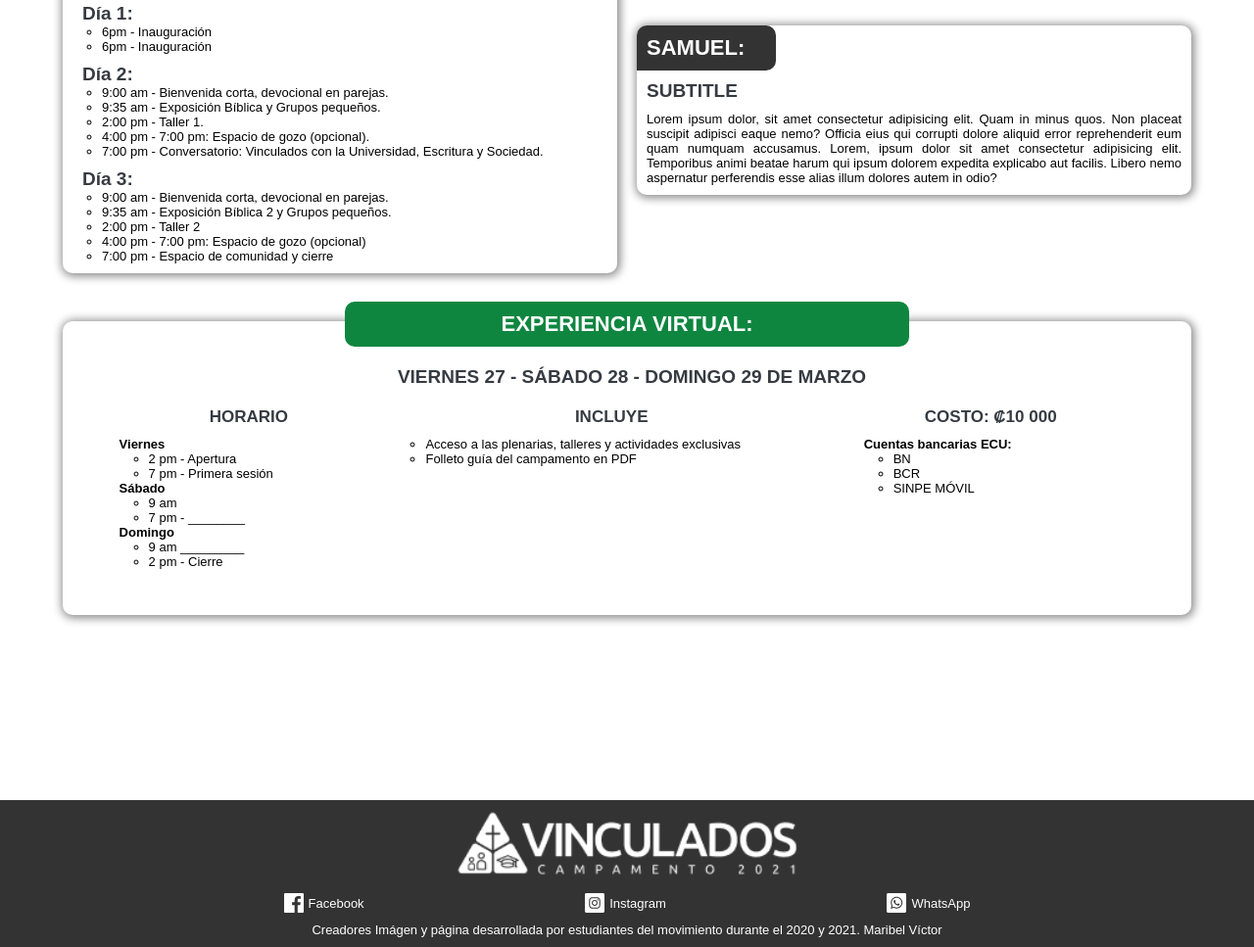
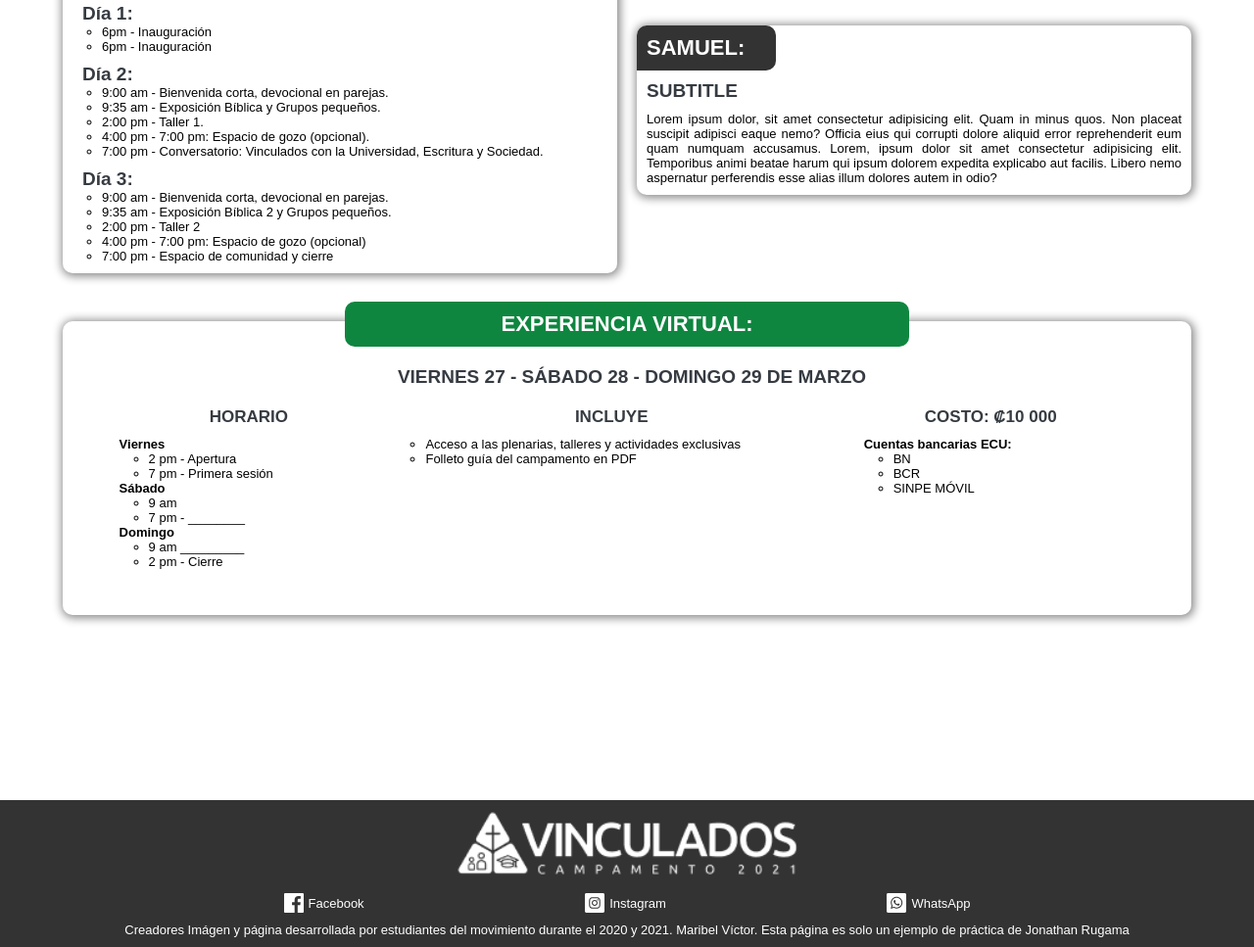
Before and after one commit to JonathanRugama/Clones-de-Paginas, a plain HTML site: page ECU-Pagina/index.html in a window 1280 px wide. Shown: the part 1148-2115 px from the top of the page at 98% size. Drawn offline with Linux system fonts and the light colour scheme.

Commit message:
Se anade un mensaje aclaratorio en el footer de Ecu-pagina

```diff
--- a/ECU-Pagina/index.html
+++ b/ECU-Pagina/index.html
@@ -141,7 +141,7 @@
             <li><a href=""><img src="images/instagram.svg" alt=""><span class="text-list">Instagram</span></a></li>
             <li><a href="https://wa.me/+50688888888"><img src="images/whatsapp.svg" alt=""><span class="text-list">WhatsApp</span></a></li>
         </ul>
-        <p class="footer-paragraph">Creadores Imágen y página desarrollada por estudiantes del movimiento durante el 2020 y 2021. Maribel Víctor</p>
+        <p class="footer-paragraph">Creadores Imágen y página desarrollada por estudiantes del movimiento durante el 2020 y 2021. Maribel Víctor. Esta página es solo un ejemplo de práctica de Jonathan Rugama</p>
     </footer>
     <script src="/js/menu.js"></script>
 </body>
```
